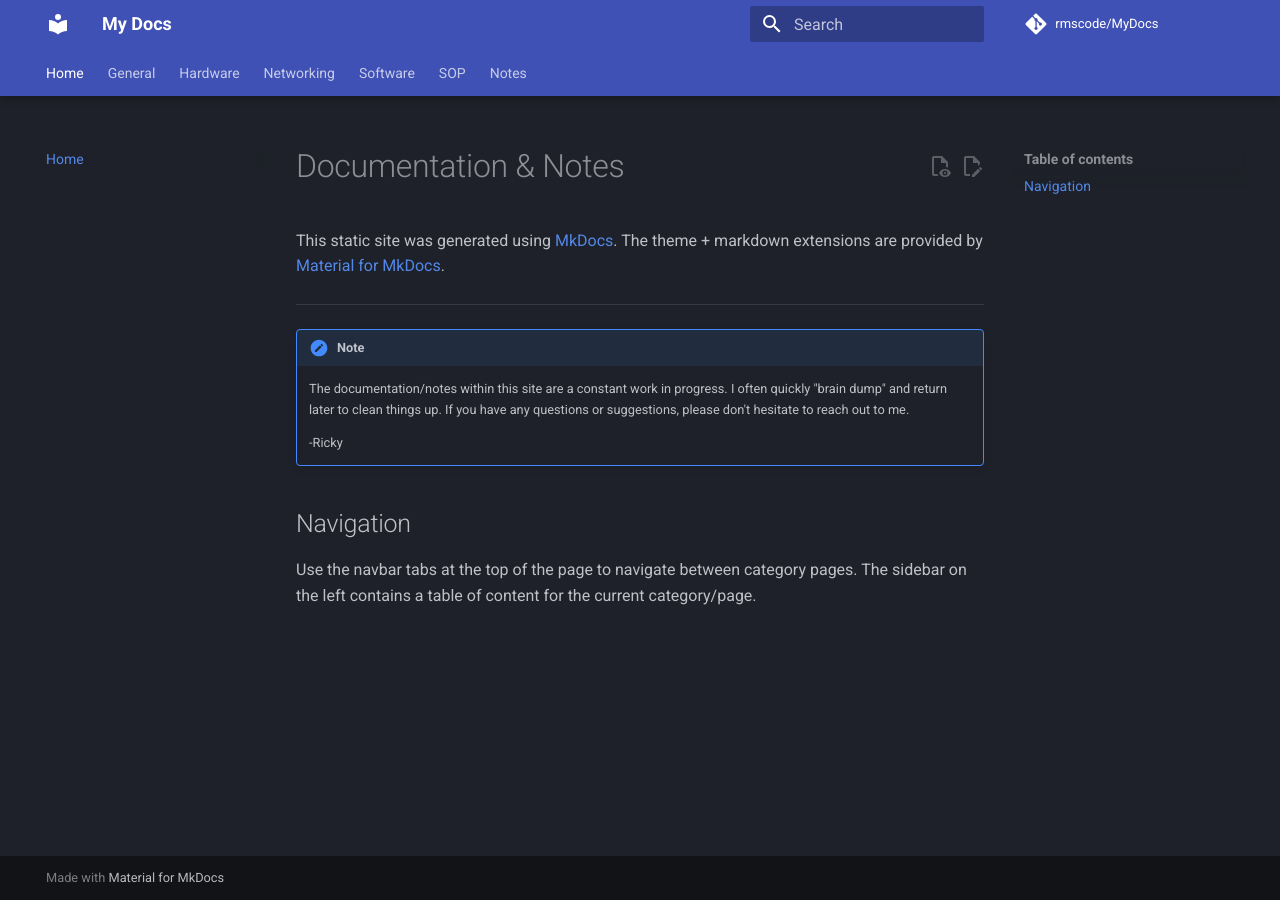
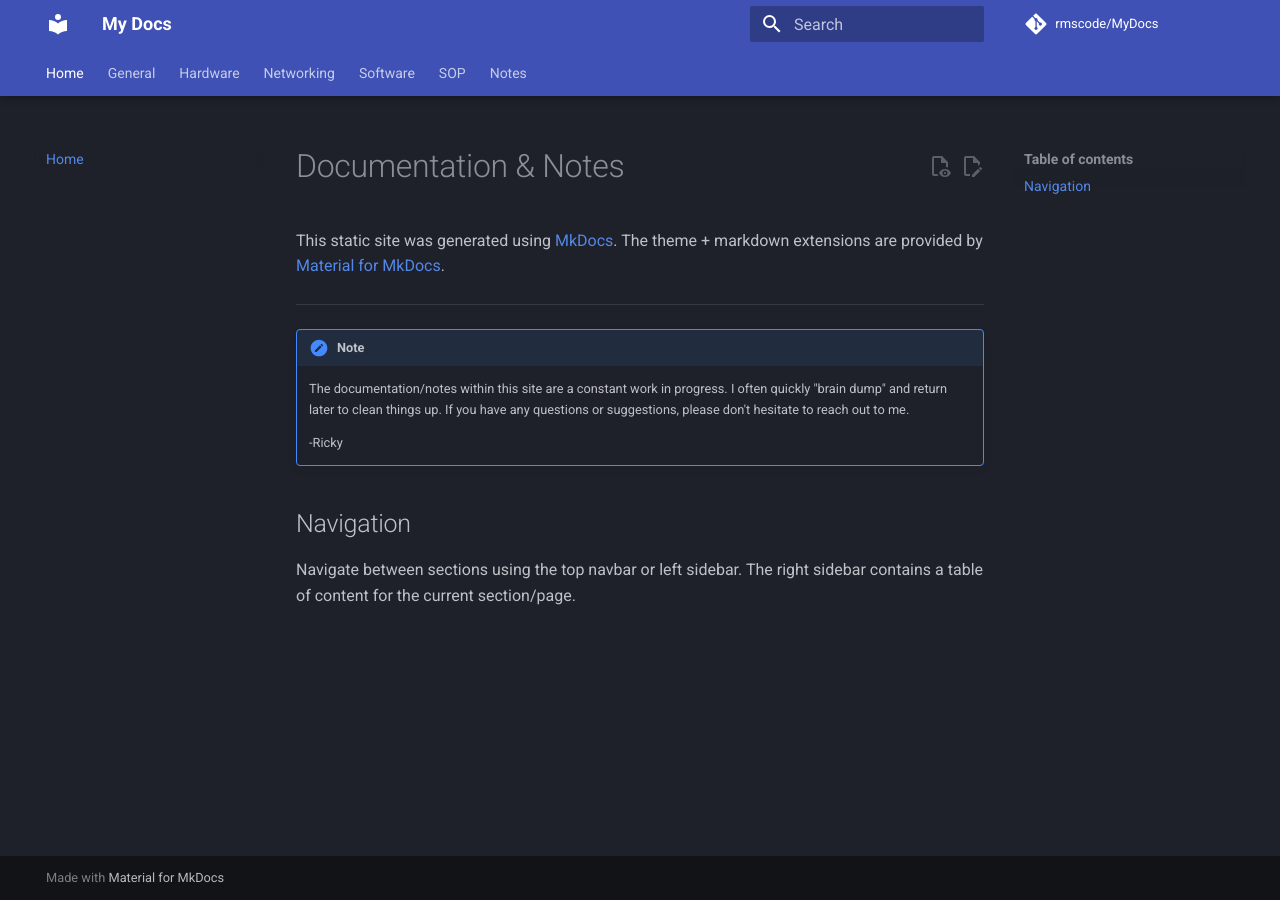
Before and after one commit to rmscode/binary-garden, an MkDocs documentation site: the page built from docs/index.md, in a window 1280 px wide. Built offline with MkDocs 1.6.1 and Material for MkDocs 9.7.7, drawn with Linux system fonts in a browser that asks for light colours; comment, search, counter and statistics services are not loaded.

Commit message:
Update index.md

```diff
--- a/docs/index.md
+++ b/docs/index.md
@@ -12,4 +12,4 @@ This static site was generated using [MkDocs](https://www.mkdocs.org). The theme
 
 ## Navigation
 
-Use the navbar tabs at the top of the page to navigate between category pages. The sidebar on the left contains a table of content for the current category/page.
+Navigate between sections using the top navbar or left sidebar. The right sidebar contains a table of content for the current section/page.
```
